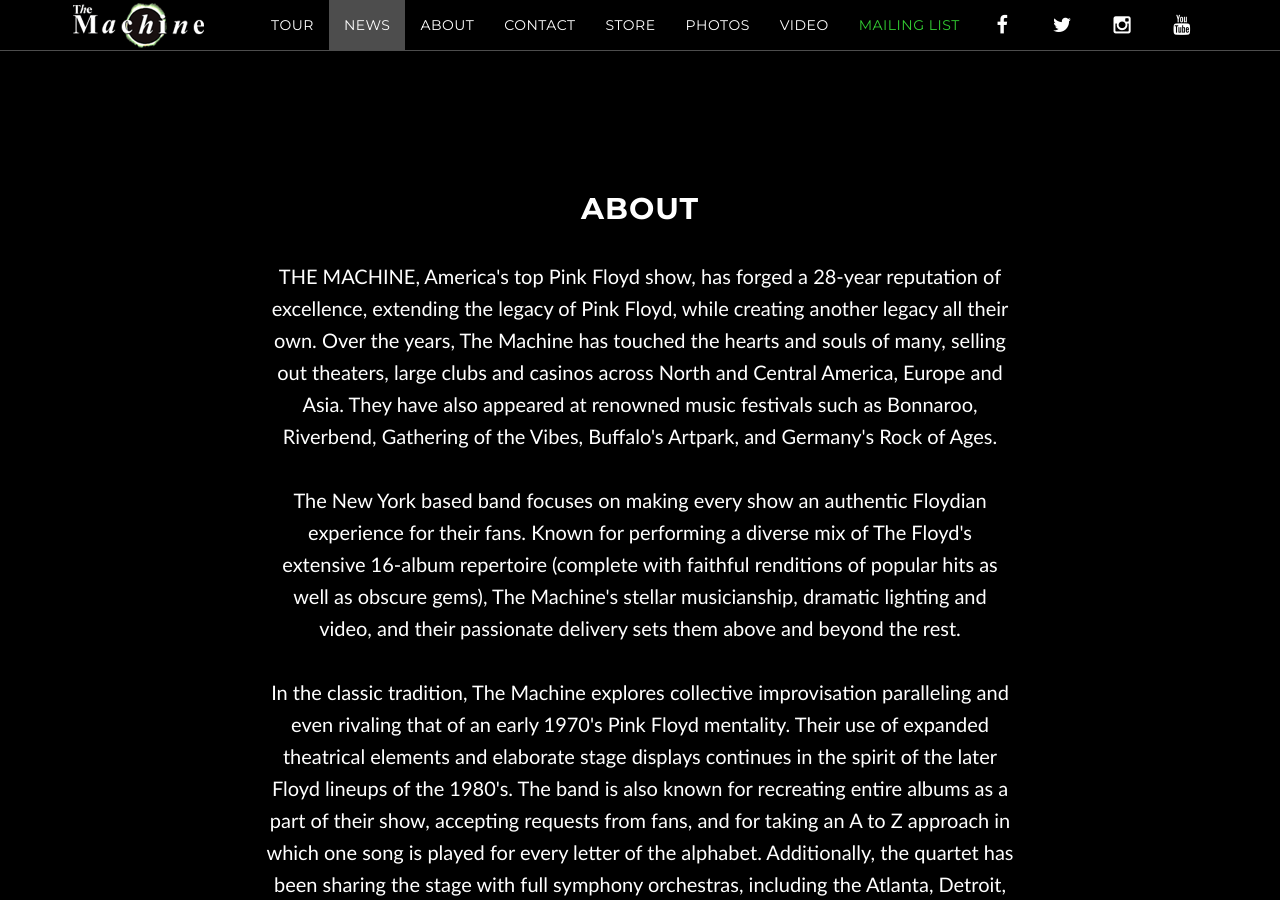
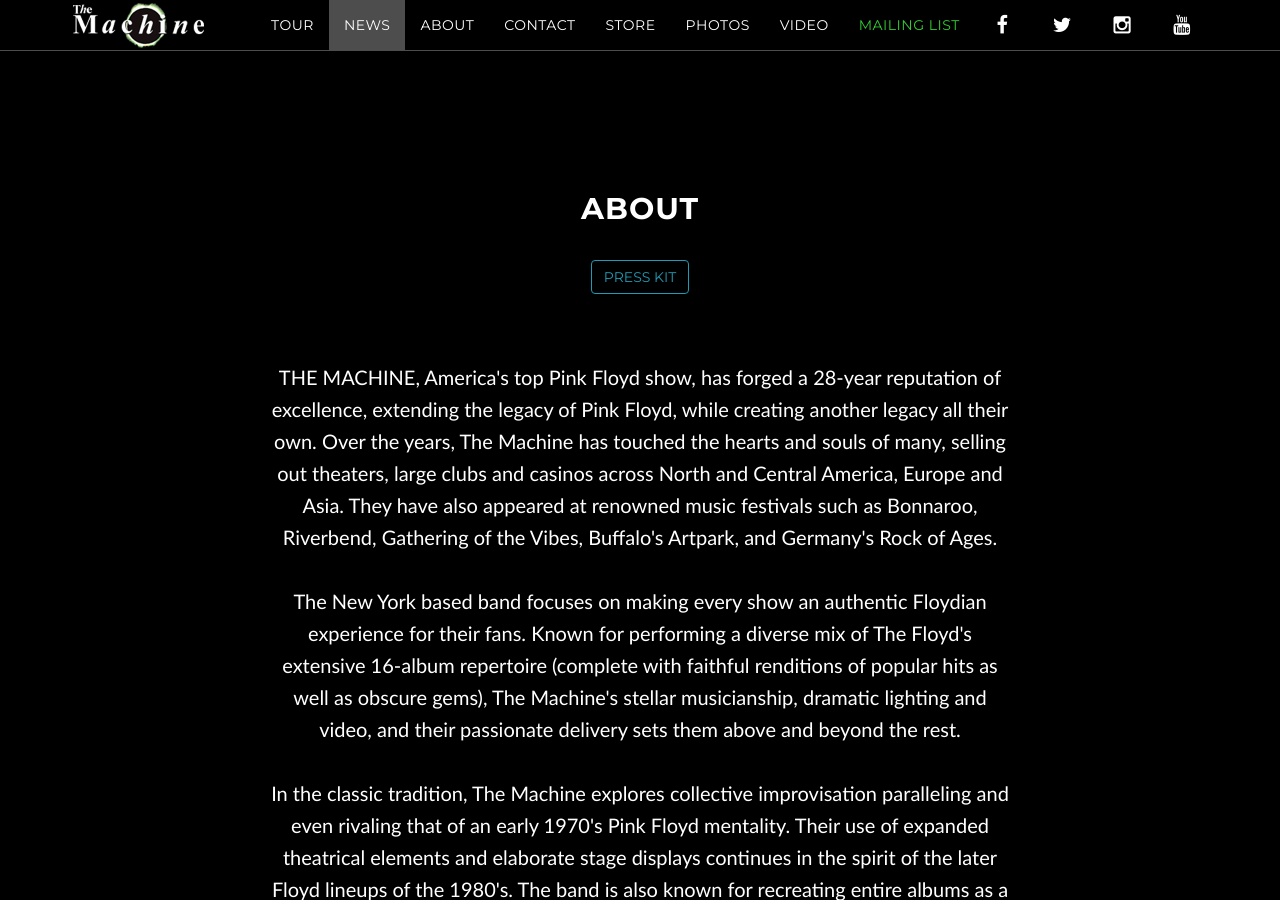
Before and after one commit to machineweb/machineweb.github.io, a Jekyll site: the page built from index.html, in a window 1280 px wide and 900 px high, scrolled down 2408 px. Built offline with Jekyll 4.4.1, drawn with Linux system fonts in a browser that asks for light colours; comment, search, counter and statistics services are not loaded.

Commit message:
added skyline link to about section

```diff
--- a/about.html
+++ b/about.html
@@ -6,6 +6,10 @@
 ---
 ## About
 
+<form action="http://www.skylineonline.com/online/roster/the-machine-performs-pink-floyd-new/the-machine-performs-pink-floyd-toolbox/">
+    <input type="submit" value="Press Kit" class="btn btn-default"/>
+</form>
+<br />
 <p>THE MACHINE, America's top Pink Floyd show, has forged a 28-year reputation of excellence, extending the legacy of Pink Floyd, while creating another legacy all their own. Over the years, The Machine has touched the hearts and souls of many, selling out theaters, large clubs and casinos across North and Central America, Europe and Asia. They have also appeared at renowned music festivals such as Bonnaroo, Riverbend, Gathering of the Vibes, Buffalo's Artpark, and Germany's Rock of Ages.<br />
 <br />
 The New York based band focuses on making every show an authentic Floydian experience for their fans. Known for performing a diverse mix of The Floyd's extensive 16-album repertoire (complete with faithful renditions of popular hits as well as obscure gems), The Machine's stellar musicianship, dramatic lighting and video, and their passionate delivery sets them above and beyond the rest.<br />
```
